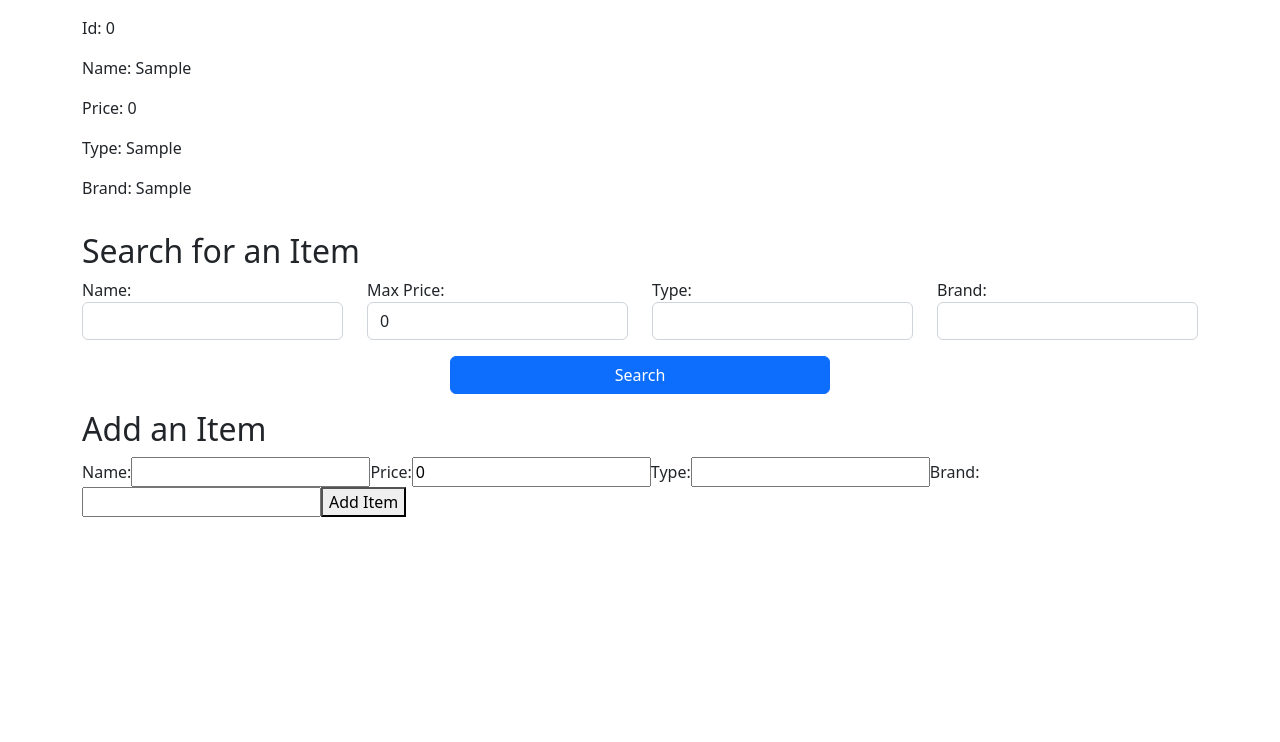
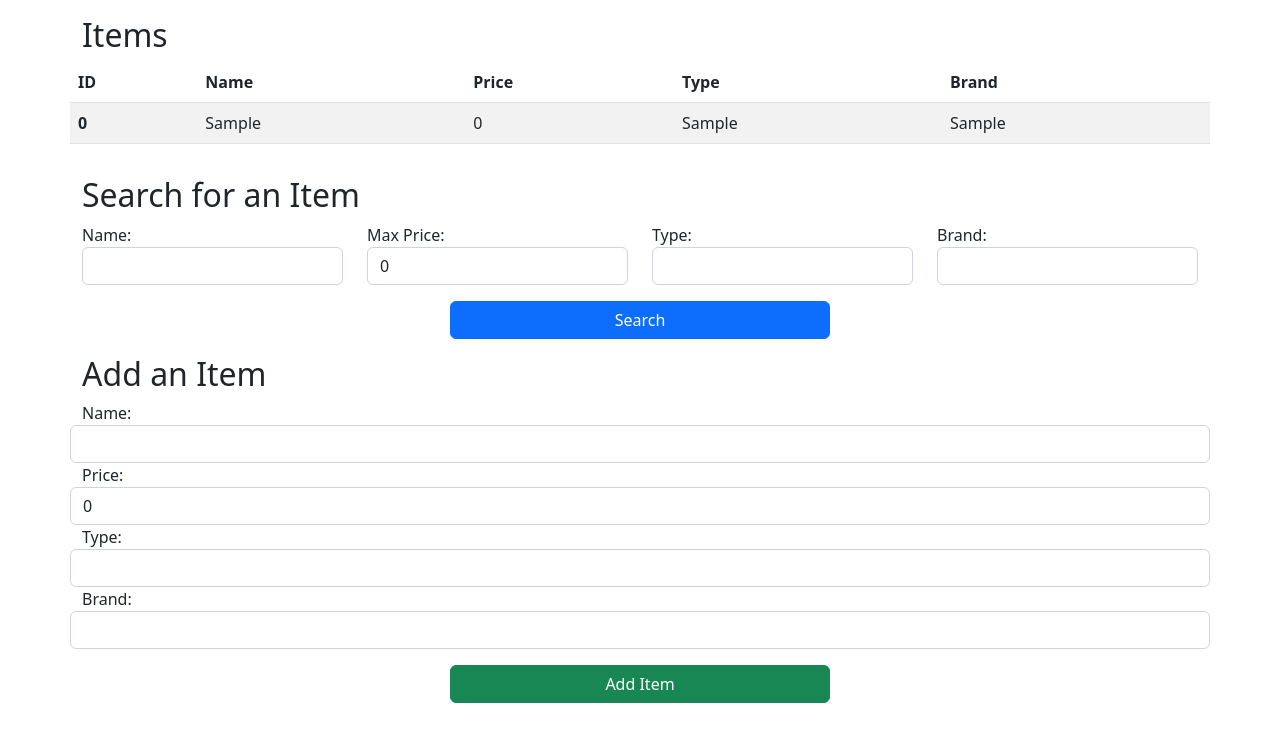
Before and after one commit to EnriqueSaracho/inventory, a React (Create React App) app: page / in a window 1280 px wide. Both pictures are taken after typing "Sample", "Sample", "Sample" into the empty fields and a click on the button "Add Item". Shown: the top 742 px of the page. Built offline with nearby package versions, Linux system fonts and the light colour scheme.

Commit message:
Added styling to ItemsDisplay component

```diff
--- a/src/AddItem.js
+++ b/src/AddItem.js
@@ -20,12 +20,15 @@ function AddItem(props) {
   };
 
   return (
-    <div>
-      <h2>Add an Item</h2>
-      <form>
+    <div className="container">
+      <div className="row">
+        <h2>Add an Item</h2>
+      </div>
+      <div className="row">
         <label htmlFor="name-field">Name: </label>
         <input
           id="name-field"
+          className="form-control"
           type="text"
           value={name}
           onChange={(e) => setName(e.target.value)}
@@ -33,6 +36,7 @@ function AddItem(props) {
         <label htmlFor="price-field">Price: </label>
         <input
           id="price-field"
+          className="form-control"
           type="number"
           value={price}
           onChange={(e) => setPrice(e.target.value)}
@@ -40,6 +44,7 @@ function AddItem(props) {
         <label htmlFor="type-field">Type: </label>
         <input
           id="type-field"
+          className="form-control"
           type="text"
           value={type}
           onChange={(e) => setType(e.target.value)}
@@ -47,14 +52,22 @@ function AddItem(props) {
         <label htmlFor="brand-field">Brand: </label>
         <input
           id="brand-field"
+          className="form-control"
           type="text"
           value={brand}
           onChange={(e) => setBrand(e.target.value)}
         ></input>
-        <button type="button" onClick={addItemButtonPressed}>
+      </div>
+      <div className="row mt-3">
+        <div className="col-4"></div>
+        <button
+          className="col-4 btn btn-success"
+          type="button"
+          onClick={addItemButtonPressed}
+        >
           Add Item
         </button>
-      </form>
+      </div>
     </div>
   );
 }
--- a/src/App.js
+++ b/src/App.js
@@ -16,7 +16,7 @@ function App() {
     item.id = items.length;
     items.push(item);
     setData({ items: items });
-    console.log(data);
+    console.log(data); // Not necessary
   };
 
   return (
--- a/src/ItemsDisplay.js
+++ b/src/ItemsDisplay.js
@@ -1,17 +1,37 @@
 function ItemsDisplay(props) {
   const showItem = (item) => {
     return (
-      <div>
-        <p>Id: {item.id}</p>
-        <p>Name: {item.name}</p>
-        <p>Price: {item.price}</p>
-        <p>Type: {item.type}</p>
-        <p>Brand: {item.brand}</p>
-      </div>
+      <tr>
+        <th scope="row">{item.id}</th>
+        <td>{item.name}</td>
+        <td>{item.price}</td>
+        <td>{item.type}</td>
+        <td>{item.brand}</td>
+      </tr>
     );
   };
 
-  return <div>{props.items.map(showItem)}</div>;
+  return (
+    <div className="container">
+      <div className="row">
+        <h2>Items</h2>
+      </div>
+      <div className="row">
+        <table className="table table-striped">
+          <thead>
+            <tr>
+              <th scope="col">ID</th>
+              <th scope="col">Name</th>
+              <th scope="col">Price</th>
+              <th scope="col">Type</th>
+              <th scope="col">Brand</th>
+            </tr>
+          </thead>
+          <tbody>{props.items.map(showItem)}</tbody>
+        </table>
+      </div>
+    </div>
+  );
 }
 
 export default ItemsDisplay;
```
